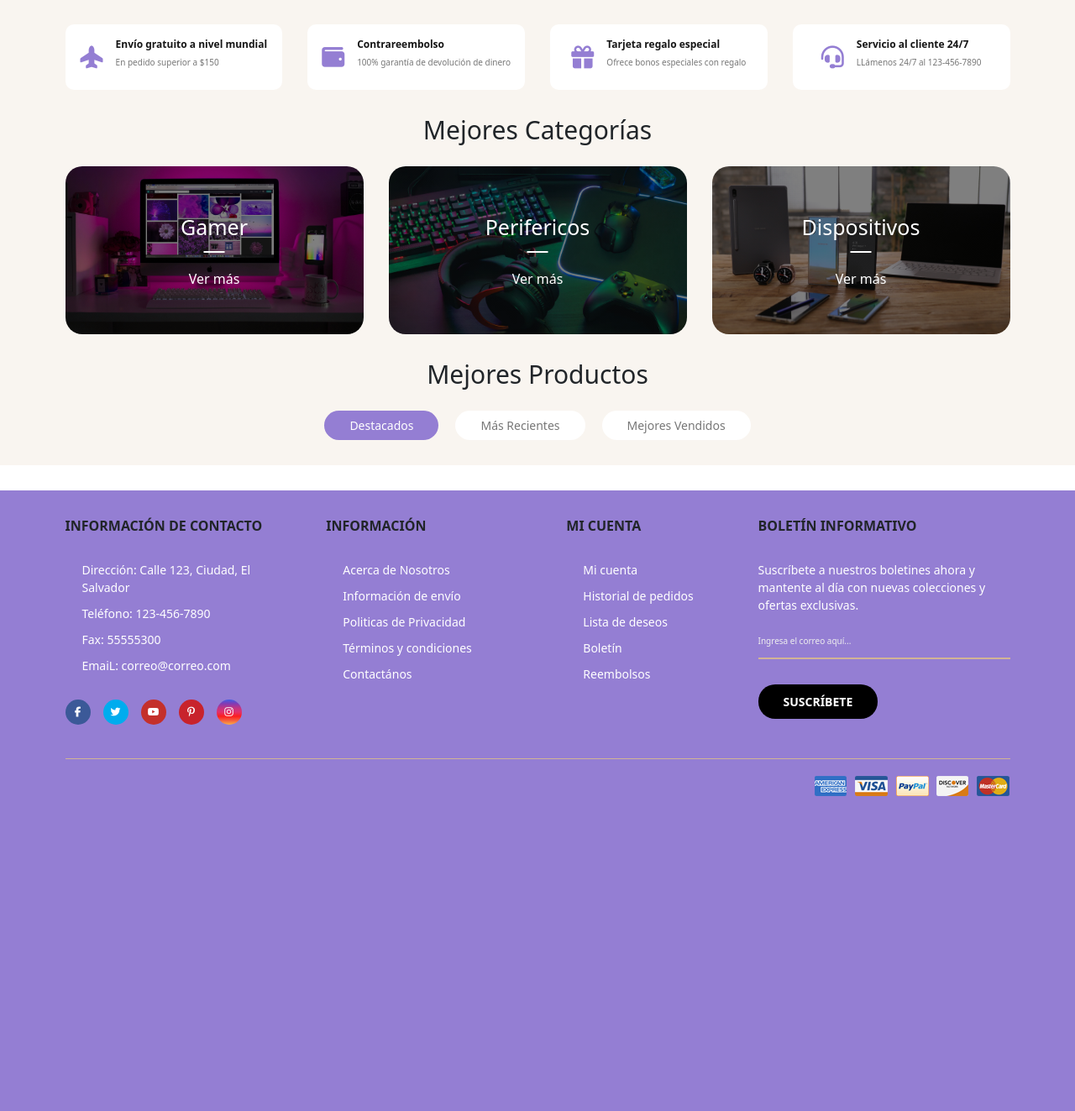
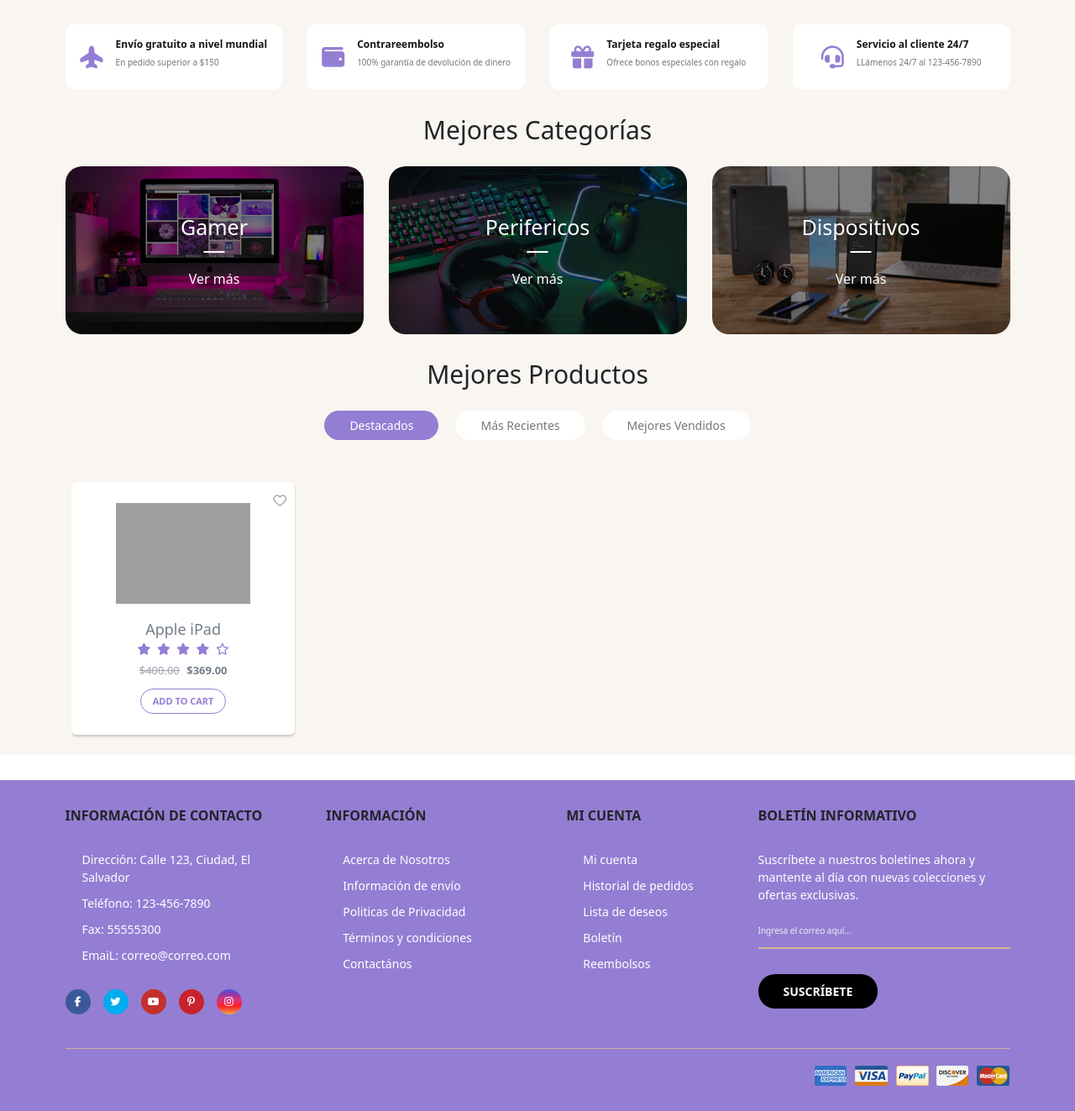
Before and after one commit to Midnightff/E-Tech-Empire, a Django app: page / in a window 1280 px wide. Shown: the part 736-2059 px from the top of the page at 84% size. Before the commit the page ends 1684 px from the top, so only its background shows below. Run offline with Django 5.2, Linux system fonts and the light colour scheme; some libraries are stand-ins or nearby versions; grey boxes are pictures that could not be loaded.

Commit message:
cards para productos

```diff
--- a/E_Tech_Empire/core/templates/client/index.html
+++ b/E_Tech_Empire/core/templates/client/index.html
@@ -9,6 +9,7 @@
     <meta name="viewport" content="width=device-width, initial-scale=1.0" />
     <title>E-Market-Tech</title>
     <link rel="stylesheet" href="{% static 'client/style.css' %}" />
+    <link rel="stylesheet" href="{% static 'client/cards.css' %}" />
     <link href="https://cdn.jsdelivr.net/npm/bootstrap@5.3.3/dist/css/bootstrap.min.css" rel="stylesheet" integrity="sha384-QWTKZyjpPEjISv5WaRU9OFeRpok6YctnYmDr5pNlyT2bRjXh0JMhjY6hW+ALEwIH" crossorigin="anonymous">
 
 </head>
@@ -152,6 +153,42 @@
             </div>
 
 
+            <div class="container-xl">
+                <div class="row">
+                    <div class="col-md-12">
+                        <div id="myCarousel" class="carousel slide" data-ride="carousel" data-interval="0">
+                        <div class="carousel-inner">
+                            <div class="item carousel-item active">
+                                <div class="row">
+                                    <div class="col-sm-3">
+                                        <div class="thumb-wrapper">
+                                            <span class="wish-icon"><i class="fa fa-heart-o"></i></span>
+                                            <div class="img-box">
+                                                <img src="/examples/images/products/ipad.jpg" class="img-fluid" alt="">
+                                            </div>
+                                            <div class="thumb-content">
+                                                <h4>Apple iPad</h4>
+                                                <div class="star-rating">
+                                                    <ul class="list-inline">
+                                                        <li class="list-inline-item"><i class="fa fa-star"></i></li>
+                                                        <li class="list-inline-item"><i class="fa fa-star"></i></li>
+                                                        <li class="list-inline-item"><i class="fa fa-star"></i></li>
+                                                        <li class="list-inline-item"><i class="fa fa-star"></i></li>
+                                                        <li class="list-inline-item"><i class="fa fa-star-o"></i></li>
+                                                    </ul>
+                                                </div>
+                                                <p class="item-price"><strike>$400.00</strike> <b>$369.00</b></p>
+                                                <a href="#" class="btn btn-primary">Add to Cart</a>
+                                            </div>
+                                        </div>
+                                    </div>
+                                </div>
+                            </div>
+                        </div>
+                    </div>
+                </div>
+
+
     </main>
     <footer class="footer">
         <div class="container container-footer">
@@ -235,7 +272,15 @@
 
     <script src="https://kit.fontawesome.com/81581fb069.js" crossorigin="anonymous"></script>
     <script src="https://cdn.jsdelivr.net/npm/sweetalert2@11"></script>
+    <script src="https://code.jquery.com/jquery-3.5.1.min.js"></script>
     <script src="https://cdn.jsdelivr.net/npm/bootstrap@5.3.3/dist/js/bootstrap.bundle.min.js" integrity="sha384-YvpcrYf0tY3lHB60NNkmXc5s9fDVZLESaAA55NDzOxhy9GkcIdslK1eN7N6jIeHz" crossorigin="anonymous"></script>
+    <script>
+        $(document).ready(function(){
+            $(".wish-icon i").click(function(){
+                $(this).toggleClass("fa-heart fa-heart-o");
+            });
+        });
+        </script>
 
 </body>
 
--- /dev/null
+++ b/E_Tech_Empire/static/client/cards.css
@@ -0,0 +1,87 @@
+
+.carousel .item {
+	color: #747d89;
+	min-height: 325px;
+	text-align: center;
+	overflow: hidden;
+}
+.carousel .thumb-wrapper {
+	padding: 25px 15px;
+	background: #fff;
+	border-radius: 6px;
+	text-align: center;
+	position: relative;
+	box-shadow: 0 2px 3px rgba(0,0,0,0.2);
+}
+.carousel .item .img-box {
+	height: 120px;
+	margin-bottom: 20px;
+	width: 100%;
+	position: relative;
+}
+.carousel .item img {
+	max-width: 100%;
+	max-height: 100%;
+	display: inline-block;
+	position: absolute;
+	bottom: 0;
+	margin: 0 auto;
+	left: 0;
+	right: 0;
+}
+.carousel .item h4 {
+	font-size: 18px;
+}
+.carousel .item h4, .carousel .item p, .carousel .item ul {
+	margin-bottom: 5px;
+}
+.carousel .thumb-content .btn {
+	color: #947ed3;
+	font-size: 11px;
+	text-transform: uppercase;
+	font-weight: bold;
+	background: none;
+	border: 1px solid #947ed3;
+	padding: 6px 14px;
+	margin-top: 5px;
+	line-height: 16px;
+	border-radius: 20px;
+}
+.carousel .thumb-content .btn:hover, .carousel .thumb-content .btn:focus {
+	color: #fff;
+	background: #947ed3;
+	box-shadow: none;
+}
+.carousel .thumb-content .btn i {
+	font-size: 14px;
+	font-weight: bold;
+	margin-left: 5px;
+}
+.carousel .item-price {
+	font-size: 13px;
+	padding: 2px 0;
+}
+.carousel .item-price strike {
+	opacity: 0.7;
+	margin-right: 5px;
+}
+
+.carousel .wish-icon {
+	position: absolute;
+	right: 10px;
+	top: 10px;
+	z-index: 99;
+	cursor: pointer;
+	font-size: 16px;
+	color: #abb0b8;
+}
+.carousel .wish-icon .fa-heart {
+	color: #ff6161;
+}
+.star-rating li {
+	padding: 0;
+}
+.star-rating i {
+	font-size: 14px;
+	color: #947ed3;
+}
```
